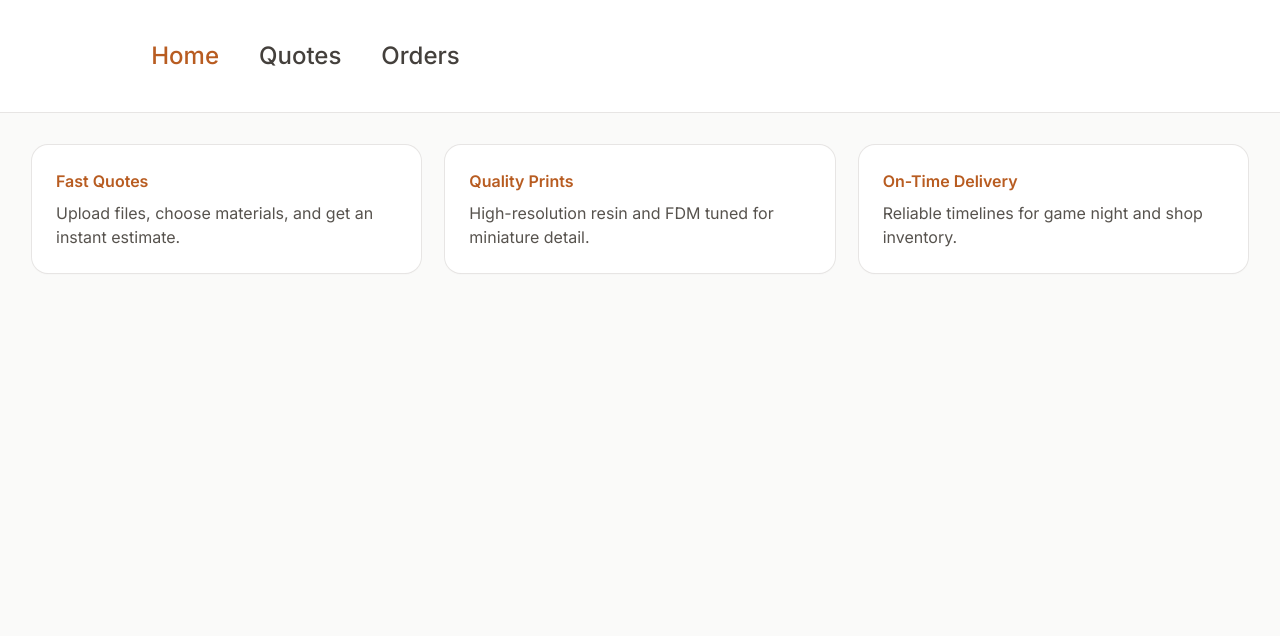
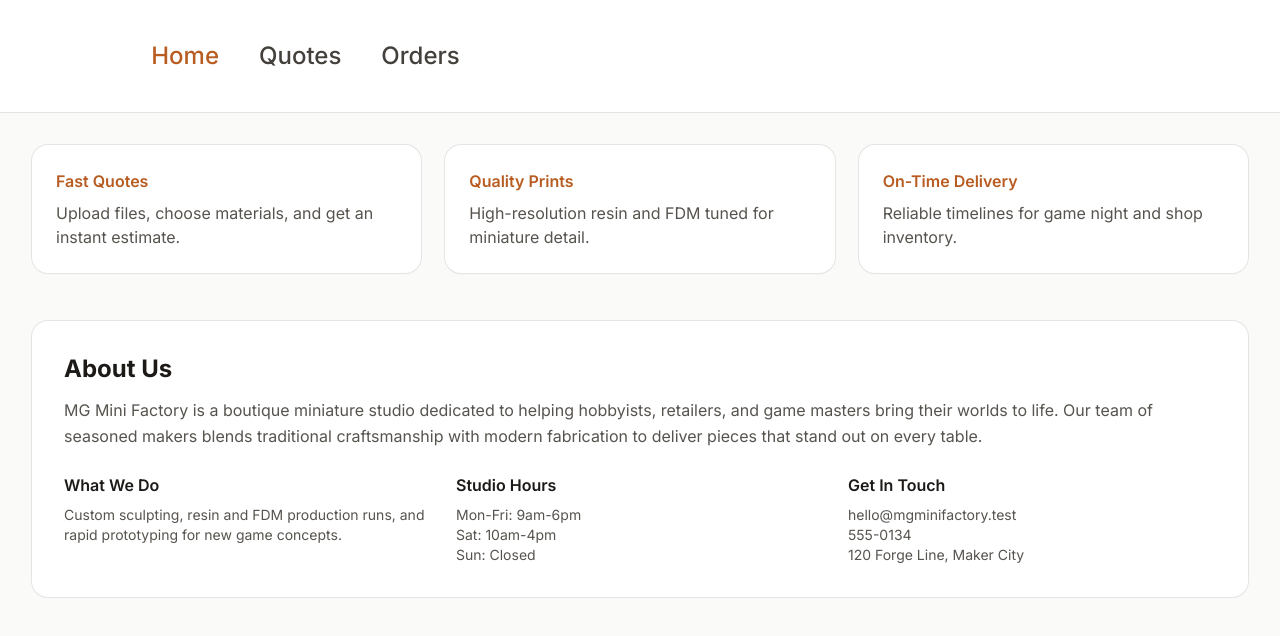
Before and after one commit to Yamatoberu/MGMiniFactory, a React (Vite) app: page / in a window 1280 px wide. Shown: the top 636 px of the page. Built offline with nearby package versions, Linux system fonts and the light colour scheme.

Commit message:
Updating

```diff
--- a/src/App.tsx
+++ b/src/App.tsx
@@ -37,7 +37,7 @@ function Navigation() {
 
 function HomePage() {
   return (
-    <div className="max-w-7xl mx-auto px-4 sm:px-6 lg:px-8 mt-8">
+    <div className="max-w-7xl mx-auto px-4 sm:px-6 lg:px-8 mt-8 space-y-12">
       <div className="grid md:grid-cols-3 gap-6">
         <div className="rounded-2xl bg-white p-6 ring-1 ring-stone-200 shadow-sm hover:ring-[var(--brand)] transition">
           <h3 className="font-semibold text-[var(--brand)]">Fast Quotes</h3>
@@ -52,6 +52,25 @@ function HomePage() {
           <p className="text-stone-600 mt-2">Reliable timelines for game night and shop inventory.</p>
         </div>
       </div>
+
+      <footer className="bg-white ring-1 ring-stone-200 rounded-2xl p-8 shadow-sm">
+        <h2 className="text-2xl font-bold text-stone-900">About Us</h2>
+        <p className="mt-3 text-stone-600 leading-relaxed">MG Mini Factory is a boutique miniature studio dedicated to helping hobbyists, retailers, and game masters bring their worlds to life. Our team of seasoned makers blends traditional craftsmanship with modern fabrication to deliver pieces that stand out on every table.</p>
+        <div className="mt-6 grid gap-6 md:grid-cols-3">
+          <div>
+            <h3 className="font-semibold text-stone-900">What We Do</h3>
+            <p className="mt-2 text-sm text-stone-600">Custom sculpting, resin and FDM production runs, and rapid prototyping for new game concepts.</p>
+          </div>
+          <div>
+            <h3 className="font-semibold text-stone-900">Studio Hours</h3>
+            <p className="mt-2 text-sm text-stone-600">Mon-Fri: 9am-6pm<br />Sat: 10am-4pm<br />Sun: Closed</p>
+          </div>
+          <div>
+            <h3 className="font-semibold text-stone-900">Get In Touch</h3>
+            <p className="mt-2 text-sm text-stone-600">hello@mgminifactory.test<br />555-0134<br />120 Forge Line, Maker City</p>
+          </div>
+        </div>
+      </footer>
     </div>
   )
 }
--- a/src/data/quotes.ts
+++ b/src/data/quotes.ts
@@ -7,7 +7,7 @@ export async function fetchQuotes(): Promise<ApiResponse<QuoteRow[]>> {
       .from('quotes')
       .select(`
         *,
-        quote_status_ref!inner(status_name)
+        quote_status_ref!inner(name)
       `)
       .order('created_on', { ascending: false })
 
--- a/src/pages/QuotesPage.tsx
+++ b/src/pages/QuotesPage.tsx
@@ -83,7 +83,7 @@ export default function QuotesPage() {
 
   const getStatusName = (statusId: number) => {
     const status = quoteStatuses.find(s => s.id === statusId)
-    return status?.status_name || 'Unknown'
+    return status?.name || 'Unknown'
   }
 
   const getStatusColor = (statusId: number) => {
--- a/src/types.ts
+++ b/src/types.ts
@@ -22,13 +22,13 @@ export interface OrderRow {
 // Reference table types
 export interface QuoteStatus {
   id: number
-  status_name: string
+  name: string
   description?: string
 }
 
 export interface OrderStatus {
   id: number
-  status_name: string
+  name: string
   description?: string
 }
 
```
